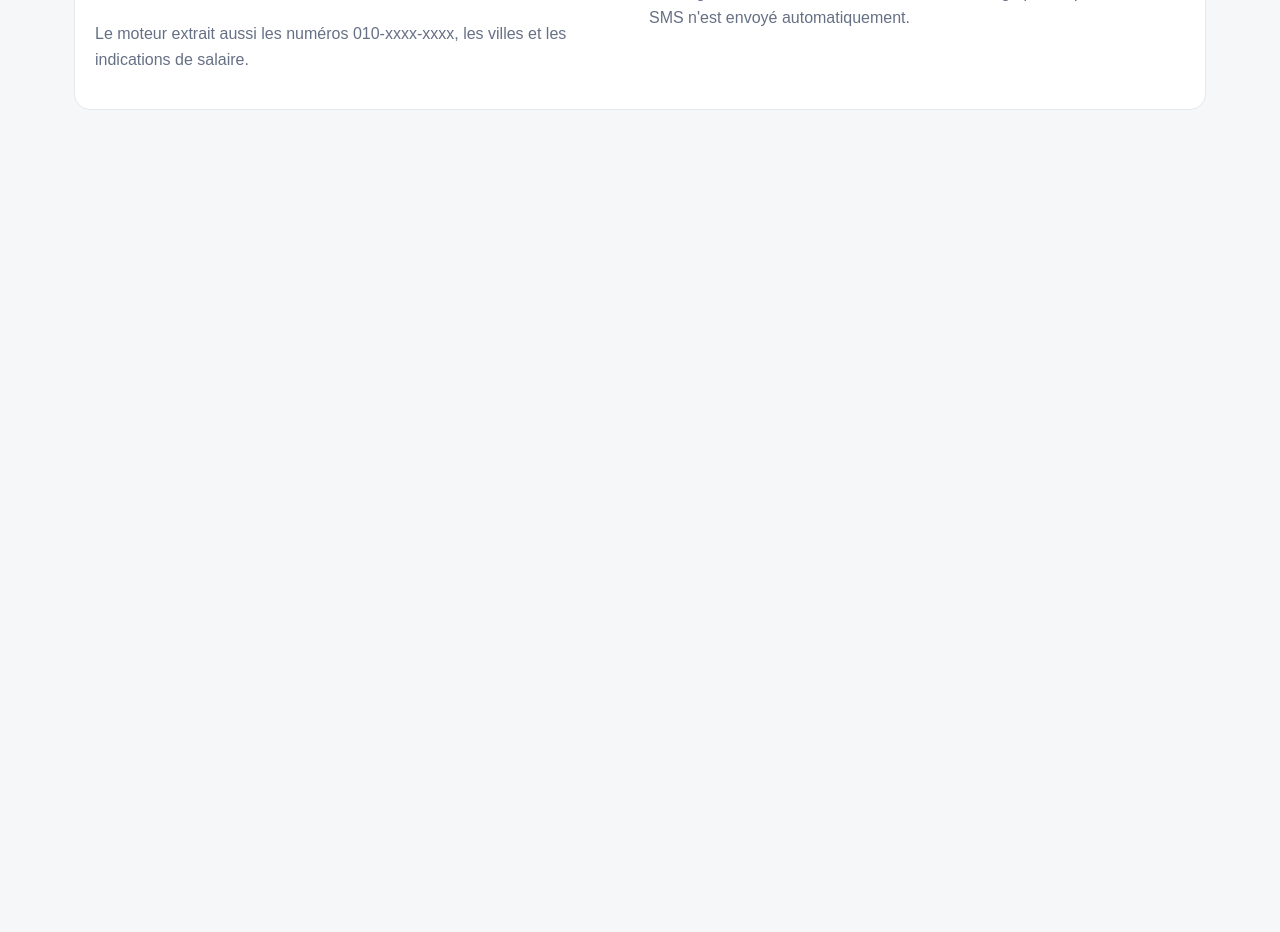
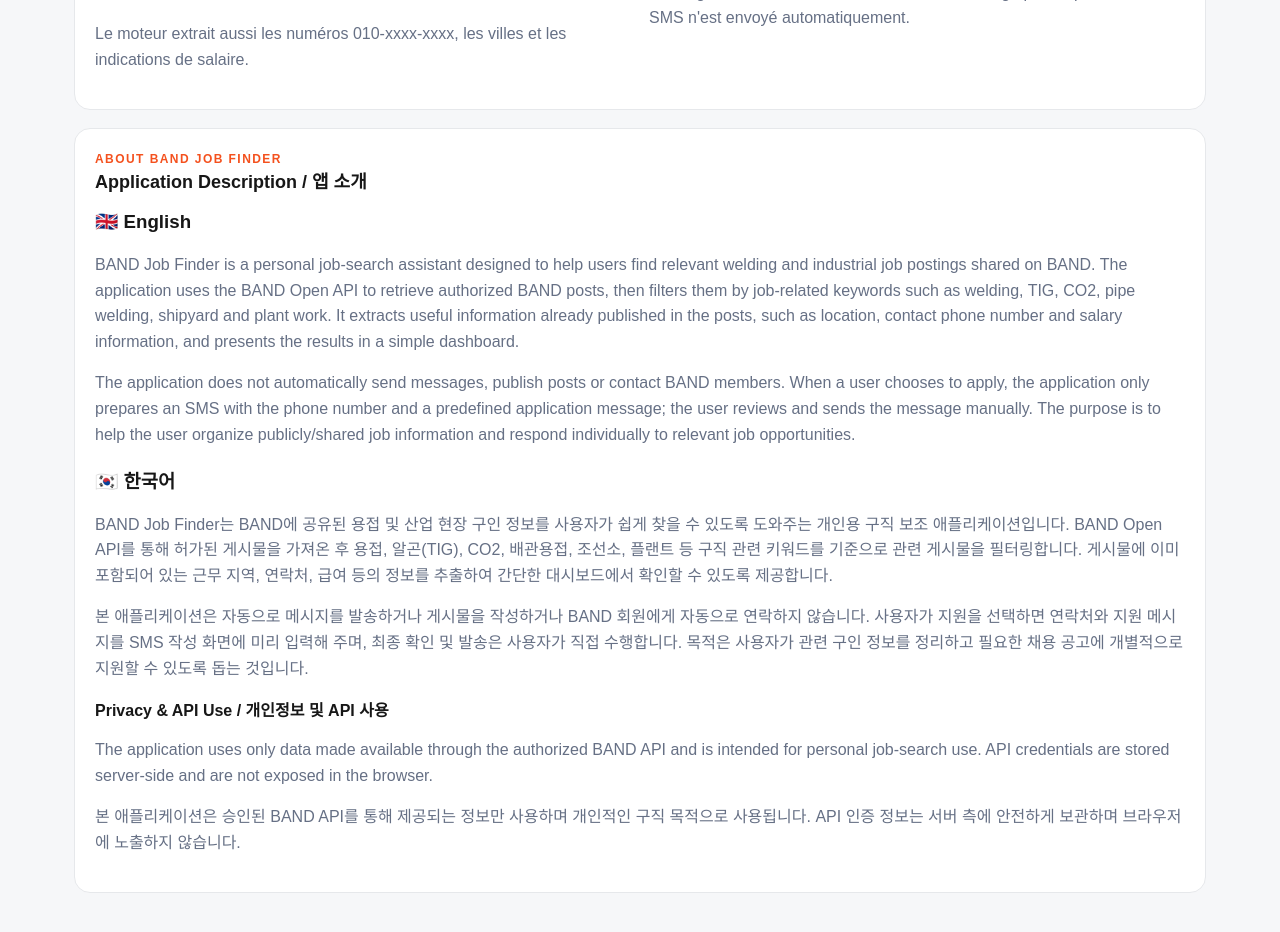
Before and after one commit to meridane/band-job-finder, a Next.js app: page / in a window 1280 px wide. Shown: the part 820-1752 px from the top of the page. Before the commit the page ends 988 px from the top, so only its background shows below. Built offline with nearby package versions, Linux system fonts and the light colour scheme.

Commit message:
Add Korean and English app description for BAND review

```diff
--- a/app/page.tsx
+++ b/app/page.tsx
@@ -55,5 +55,48 @@
    <div><h2>Ce que l'application détecte</h2><p>용접사 · 알곤용접 · TIG · CO2용접 · 배관용접 · 조선소 · 플랜트 · 제관용접 · 철골용접</p><p>Le moteur extrait aussi les numéros 010-xxxx-xxxx, les villes et les indications de salaire.</p></div>
    <div><h2>Candidature</h2><p>Mobile : ouvre le composeur SMS. Windows : ouvre le système de messagerie Windows avec le numéro et le message préremplis. Aucun SMS n'est envoyé automatiquement.</p></div>
   </section>
+
+  <section className="card app-description">
+   <div>
+    <span className="eyebrow">ABOUT BAND JOB FINDER</span>
+    <h2>Application Description / 앱 소개</h2>
+
+    <h3>🇬🇧 English</h3>
+    <p>
+     BAND Job Finder is a personal job-search assistant designed to help users find relevant welding and industrial job postings shared on BAND.
+     The application uses the BAND Open API to retrieve authorized BAND posts, then filters them by job-related keywords such as welding, TIG, CO2, pipe welding, shipyard and plant work.
+     It extracts useful information already published in the posts, such as location, contact phone number and salary information, and presents the results in a simple dashboard.
+    </p>
+    <p>
+     The application does not automatically send messages, publish posts or contact BAND members.
+     When a user chooses to apply, the application only prepares an SMS with the phone number and a predefined application message; the user reviews and sends the message manually.
+     The purpose is to help the user organize publicly/shared job information and respond individually to relevant job opportunities.
+    </p>
+
+    <h3>🇰🇷 한국어</h3>
+    <p>
+     BAND Job Finder는 BAND에 공유된 용접 및 산업 현장 구인 정보를 사용자가 쉽게 찾을 수 있도록 도와주는 개인용 구직 보조 애플리케이션입니다.
+     BAND Open API를 통해 허가된 게시물을 가져온 후 용접, 알곤(TIG), CO2, 배관용접, 조선소, 플랜트 등 구직 관련 키워드를 기준으로 관련 게시물을 필터링합니다.
+     게시물에 이미 포함되어 있는 근무 지역, 연락처, 급여 등의 정보를 추출하여 간단한 대시보드에서 확인할 수 있도록 제공합니다.
+    </p>
+    <p>
+     본 애플리케이션은 자동으로 메시지를 발송하거나 게시물을 작성하거나 BAND 회원에게 자동으로 연락하지 않습니다.
+     사용자가 지원을 선택하면 연락처와 지원 메시지를 SMS 작성 화면에 미리 입력해 주며, 최종 확인 및 발송은 사용자가 직접 수행합니다.
+     목적은 사용자가 관련 구인 정보를 정리하고 필요한 채용 공고에 개별적으로 지원할 수 있도록 돕는 것입니다.
+    </p>
+
+    <div className="notice">
+     <strong>Privacy & API Use / 개인정보 및 API 사용</strong>
+     <p>
+      The application uses only data made available through the authorized BAND API and is intended for personal job-search use.
+      API credentials are stored server-side and are not exposed in the browser.
+     </p>
+     <p>
+      본 애플리케이션은 승인된 BAND API를 통해 제공되는 정보만 사용하며 개인적인 구직 목적으로 사용됩니다.
+      API 인증 정보는 서버 측에 안전하게 보관하며 브라우저에 노출하지 않습니다.
+     </p>
+    </div>
+   </div>
+  </section>
  </main>
 }
```
